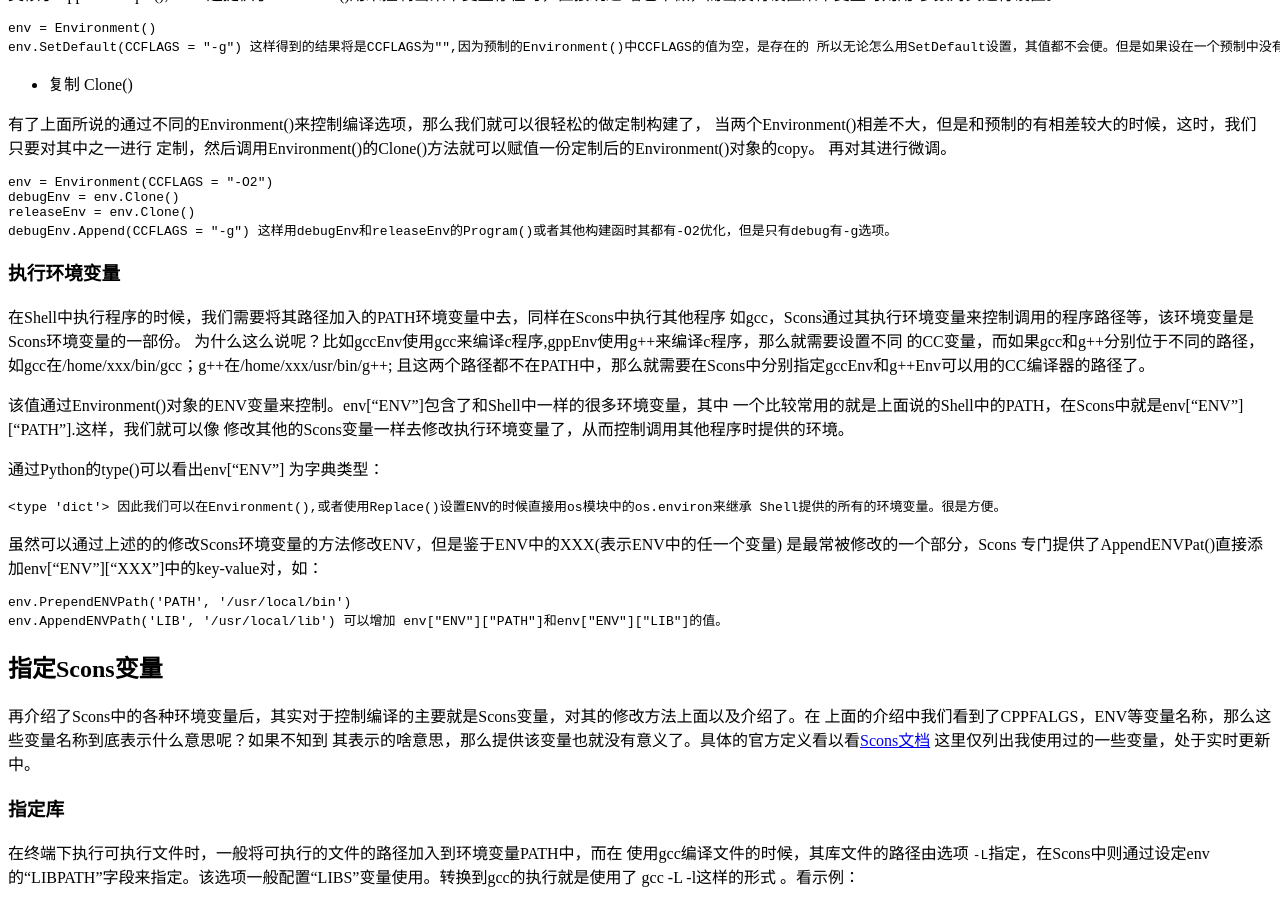
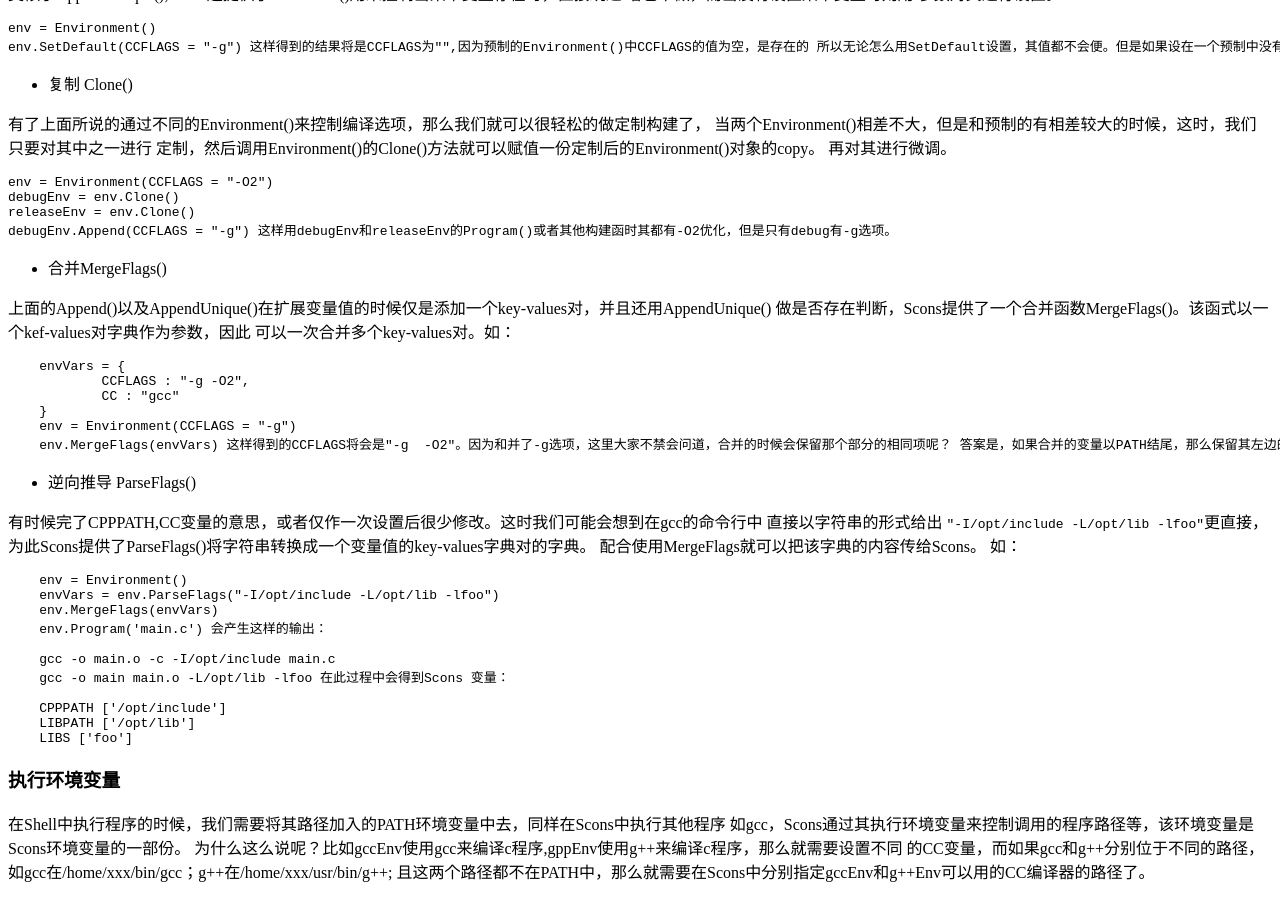
Before and after one commit to printhello/printhello.github.com, a Jekyll site: the page built from _posts/2012-08-28-scons2.md, in a window 1280 px wide and 900 px high, scrolled down 2076 px. Built offline with Jekyll 4.4.1, drawn with Linux system fonts in a browser that asks for light colours.

Commit message:
Update _posts/2012-08-28-scons2.md

```diff
--- a/_posts/2012-08-28-scons2.md
+++ b/_posts/2012-08-28-scons2.md
@@ -150,6 +150,52 @@ AppendUnique()
 	debugEnv.Append(CCFLAGS = "-g")
 这样用debugEnv和releaseEnv的Program()或者其他构建函时其都有-O2优化，但是只有debug有-g选项。
 
+* 合并MergeFlags()
+
+
+上面的Append()以及AppendUnique()在扩展变量值的时候仅是添加一个key-values对，并且还用AppendUnique()
+做是否存在判断，Scons提供了一个合并函数MergeFlags()。该函式以一个kef-values对字典作为参数，因此
+可以一次合并多个key-values对。如：
+
+        envVars = {
+                CCFLAGS : "-g -O2",
+                CC : "gcc"
+        }
+        env = Environment(CCFLAGS = "-g")
+        env.MergeFlags(envVars)
+这样得到的CCFLAGS将会是"-g
+-O2"。因为和并了-g选项，这里大家不禁会问道，合并的时候会保留那个部分的相同项呢？
+答案是，如果合并的变量以PATH结尾，那么保留其左边的，也就是调用MergeFlags的部分的值，
+否则保留右边的，也就是被合并的部分的值。
+
+
+* 逆向推导 ParseFlags()
+
+
+有时候完了CPPPATH,CC变量的意思，或者仅作一次设置后很少修改。这时我们可能会想到在gcc的命令行中
+直接以字符串的形式给出 `"-I/opt/include -L/opt/lib
+-lfoo"`更直接，为此Scons提供了ParseFlags()将字符串转换成一个变量值的key-values字典对的字典。
+配合使用MergeFlags就可以把该字典的内容传给Scons。
+如：
+
+
+        env = Environment()
+        envVars = env.ParseFlags("-I/opt/include -L/opt/lib -lfoo")
+        env.MergeFlags(envVars)
+        env.Program('main.c')
+会产生这样的输出：
+
+        gcc -o main.o -c -I/opt/include main.c
+        gcc -o main main.o -L/opt/lib -lfoo
+在此过程中会得到Scons 变量：
+
+        CPPPATH ['/opt/include']
+        LIBPATH ['/opt/lib']
+        LIBS ['foo']
+
+
+
+
 ### 执行环境变量
 在Shell中执行程序的时候，我们需要将其路径加入的PATH环境变量中去，同样在Scons中执行其他程序
 如gcc，Scons通过其执行环境变量来控制调用的程序路径等，该环境变量是Scons环境变量的一部份。
```
